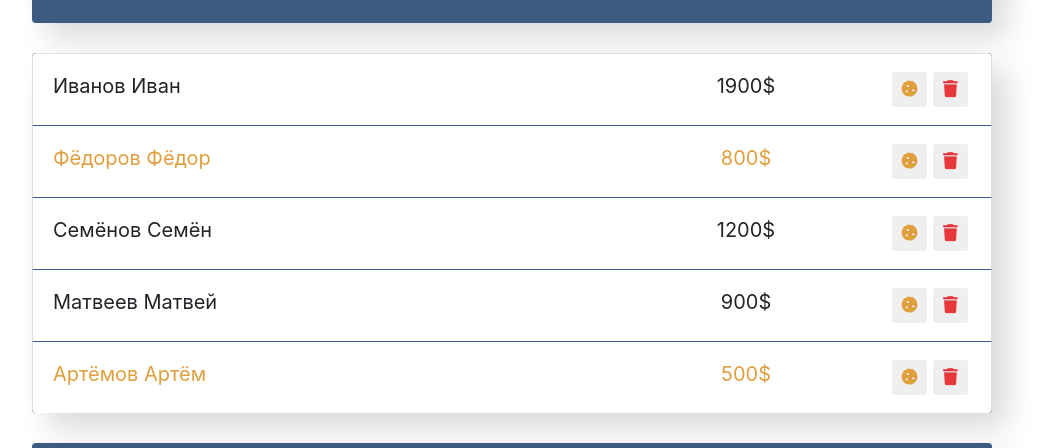
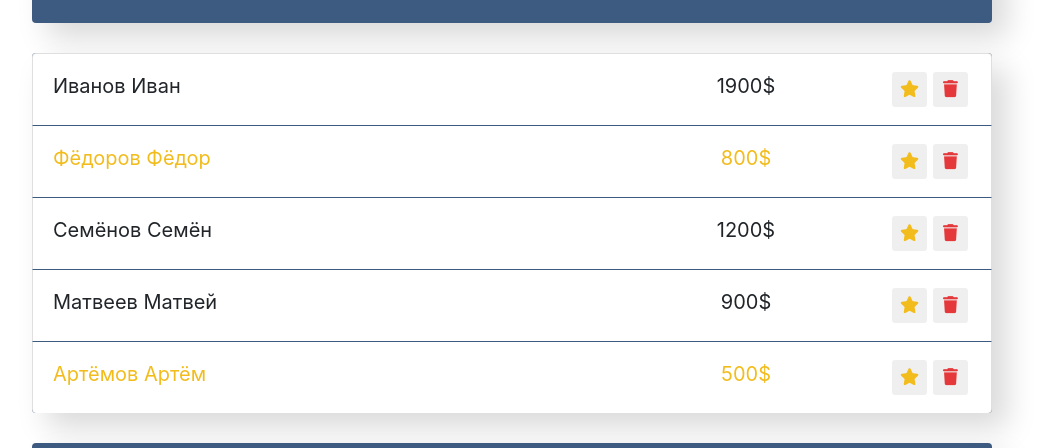
Before and after one commit to mtvphnx/react-todo, a React (Create React App) app: page / in a window 1280 px wide. Shown: the part 306-754 px from the top of the page, without its empty margins (128-1172 px from the left). Built offline with nearby package versions, Linux system fonts and the light colour scheme.

Commit message:
сделал рефакторинг

```diff
--- a/src/components/App/App.jsx
+++ b/src/components/App/App.jsx
@@ -3,61 +3,54 @@ import {Filter, Form, Info, List, Search} from "../../components/";
 import './App.scss';
 
 export class App extends Component {
-    constructor(props) {
-        super(props);
-        this.state = {
-            data: [
-                {name: 'Иванов Иван', salary: 1900, increase: false, key: 0},
-                {name: 'Фёдоров Фёдор', salary: 800, increase: true, key: 1},
-                {name: 'Семёнов Семён', salary: 1200, increase: false, key: 2},
-                {name: 'Матвеев Матвей', salary: 900, increase: false, key: 3},
-                {name: 'Артёмов Артём', salary: 500, increase: true, key: 4}
-            ],
-            text: '',
-            active: 'all'
-        }
-        this.max = this.state.data.length;
+    state = {
+        data: [
+            {name: 'Иванов Иван', salary: 1900, star: false, key: 0},
+            {name: 'Фёдоров Фёдор', salary: 800, star: true, key: 1},
+            {name: 'Семёнов Семён', salary: 1200, star: false, key: 2},
+            {name: 'Матвеев Матвей', salary: 900, star: false, key: 3},
+            {name: 'Артёмов Артём', salary: 500, star: true, key: 4}
+        ],
+        text: '',
+        active: 'all'
     }
 
-    deleteElement = (id) => {
-        this.setState(({data}) => {
-            return {
-                data: data.filter(item => item.key !== id)
-            }
+    addElement = (name, salary) => {
+        let key = this.state.data.length;
+
+        const element = {
+            name: name,
+            salary: +salary,
+            star: false,
+            key: key++
+        }
+
+        this.setState(({data}) => ({
+            data: [...data, element]
+        }))
+    }
+
+    starElement = (key) => {
+        this.setState(({data}) => ({
+            data: data.map(item => {
+                return (item.key === key) ? {...item, star: !item['star']} : item;
+            })
+        }))
+    }
+
+    deleteElement = (key) => {
+        this.setState(({data}) => ({
+            data: data.filter(item => item.key !== key)
+        }))
+    }
+
+    toggleState = (name, value) => {
+        this.setState({
+            [name]: value
         })
     }
 
-    addElement = (name, salary) => {
-        const newElement = {
-            name: name,
-            salary: +salary,
-            increase: false,
-            key: this.max++
-        }
-
-        this.setState(({data}) => {
-            return {
-                data: [...data, newElement]
-            }
-        })
-    }
-
-    toggleProp = (key, prop) => {
-        this.setState(({data}) => {
-            const newData = data.map(item => {
-                if (item.key === key) {
-                    return {...item, [prop]: !item[prop]}
-                }
-                return item;
-            });
-
-            return {
-                data: newData
-            };
-        })
-    }
-
-    searchElements = (data, text) => {
+    search = (data, text) => {
         if (text !== '') {
             return data.filter(item => {
                 let name = item.name.toLowerCase().trim();
@@ -68,47 +61,37 @@ export class App extends Component {
         }
     }
 
-    searchText = (text) => {
-        this.setState({
-            text: text
-        })
-    }
-
-    filter = (items, name) => {
+    filter = (data, name) => {
         switch (name) {
-            case 'increase':
-                return items.filter(item => item.increase);
+            case 'star':
+                return data.filter(item => item.star);
             case 'rich':
-                return items.filter(item => item.salary > 1000);
+                return data.filter(item => item.salary > 1000);
             default:
-                return items;
+                return data;
         }
-    }
-
-    checkoutFilter = (name) => {
-        this.setState({
-            active: name
-        })
     }
 
     render() {
         const {data, text, active} = this.state;
-        const increaseLength = data.filter(item => item.increase).length;
-        const filteredElements = this.searchElements(this.filter(data, active), text);
+        const result = this.search(this.filter(data, active), text);
 
         return (
             <div className="app">
-                <Info length={data.length} increase={increaseLength} />
+                <Info data={data}/>
 
                 <div className="search-panel">
-                    <Search onChange={this.searchText}/>
-                    <Filter checkoutFilter={this.checkoutFilter} active={active}/>
+                    <Search toggleState={this.toggleState}/>
+                    <Filter
+                        toggleState={this.toggleState}
+                        active={active}/>
                 </div>
 
-                <List onDelete={this.deleteElement}
-                      data={filteredElements}
-                      toggleProp={this.toggleProp}
-                />
+                <List
+                    onDelete={this.deleteElement}
+                    onStar={this.starElement}
+                    data={result} />
+
                 <Form onCreate={this.addElement} />
             </div>
         );
--- a/src/components/Element/Element.jsx
+++ b/src/components/Element/Element.jsx
@@ -1,25 +1,33 @@
 import './Element.scss';
 
-export const Element = ({name, salary, increase, onDelete, toggleProp}) => {
+export const Element = ({name, salary, star, onDelete, onStar}) => {
+    const data = [
+        // {key: 0, name: 'pen', text: 'Редактировать'},
+        {key: 1, name: 'star', text: 'Премировать', handler: onStar},
+        {key: 2, name: 'trash', text: 'Удалить', handler: onDelete}
+    ]
+
+    const buttons = data.map(item => {
+        const {key, name, text, handler} = item;
+
+        return (
+            <button
+                type="button"
+                key={key}
+                className={`btn-${name} btn-sm`}
+                onClick={handler}
+                title={text}>
+                <i className={`fas fa-${name}`}/>
+            </button>
+        );
+    })
+
     return (
-        <li className={`list-group-item d-flex justify-content-between ${increase ? 'increase' : ''}`}>
-            <span className="list-group-item-label" data-toggle="star" onClick={toggleProp}>{name}</span>
+        <li className={`list-group-item d-flex justify-content-between ${star ? 'star' : ''}`}>
+            <span className="list-group-item-label">{name}</span>
             <div className="list-group-item-input value">{salary}$</div>
             <div className='d-flex justify-content-center align-items-center'>
-                <button type="button"
-                        className="btn-cookie btn-sm "
-                        data-toggle="increase"
-                        title="Премировать"
-                        onClick={toggleProp}>
-                    <i className="fas fa-cookie"/>
-                </button>
-
-                <button type="button"
-                        className="btn-trash btn-sm "
-                        title="Уволить"
-                        onClick={onDelete}>
-                    <i className="fas fa-trash" />
-                </button>
+                {buttons}
             </div>
         </li>
     );
--- a/src/components/Element/Element.scss
+++ b/src/components/Element/Element.scss
@@ -34,7 +34,7 @@
 }
 
 .list-group-item .btn-cookie {
-  color: #e09f3e;
+  color: #f2bc1d;
 }
 
 .list-group-item .btn-trash {
@@ -42,15 +42,11 @@
 }
 
 .list-group-item .fa-star {
-  width: 35px;
-  height: 35px;
-  text-align: center;
-  line-height: 35px;
-  font-size: 16px;
-  color: #FFD700;
-  transition: 0.3s all;
-  transform: translateX(30px);
-  opacity: 0;
+  color: #f2bc1d;
+}
+
+.list-group-item .fa-pen {
+  color: #1bcd1b;
 }
 
 .list-group-item.like .fa-star {
@@ -58,10 +54,10 @@
   transform: translateX(0px);
 }
 
-.list-group-item.increase .list-group-item-label, .list-group-item.increase .list-group-item-input {
-  color: #e09f3e;
+.list-group-item.star .list-group-item-label, .list-group-item.star .list-group-item-input {
+  color: #f2bc1d;
 }
 
-.list-group-item.increase .btn-star {
+.list-group-item.star .btn-star {
   color: #aeaeae;
 }
--- a/src/components/Filter/Filter.jsx
+++ b/src/components/Filter/Filter.jsx
@@ -1,32 +1,38 @@
 import './Filter.scss';
 
-export const Filter = ({active, checkoutFilter}) => {
+export const Filter = ({active, toggleState}) => {
     const data = [
         {key: 0, name: 'all', text: 'Все сотрудники'},
-        {key: 1, name: 'increase', text: 'Премированные'},
+        {key: 1, name: 'star', text: 'Премированные'},
         {key: 2, name: 'rich', text: 'Больше 1000$'}
     ]
 
-    const handleClick = (e) => {
+    const onClick = (e) => {
         const name = e.currentTarget.getAttribute('data-name');
-        checkoutFilter(name);
+        toggleState('active', name);
     }
 
     const buttons = data.map(item => {
-        const {key, name, text} = item,
-            activeFilter = active === name,
+        const {key, name, text} = item;
+
+        const activeFilter = active === name,
             classNames = activeFilter ? 'active' : '';
 
-        return <button key={key}
-                       type="button"
-                       data-name={name}
-                       className={`btn btn-outline-light ${classNames}`}
-                       onClick={e => handleClick(e)}>
-                       {text}
-                </button>
+        return (
+            <button
+                key={key}
+                type="button"
+                data-name={name}
+                className={`btn btn-outline-light ${classNames}`}
+                onClick={e => onClick(e)}>
+                {text}
+            </button>
+        );
     })
 
     return (
-        <div className="btn-group">{buttons}</div>
+        <div className="btn-group">
+            {buttons}
+        </div>
     );
 }
--- a/src/components/Form/Form.jsx
+++ b/src/components/Form/Form.jsx
@@ -2,12 +2,9 @@ import {Component} from "react";
 import './Form.scss';
 
 export class Form extends Component {
-    constructor(props) {
-        super(props);
-        this.state = {
-            name: '',
-            salary: ''
-        }
+    state = {
+        name: '',
+        salary: ''
     }
 
     onChange = (e) => {
@@ -18,9 +15,10 @@ export class Form extends Component {
 
     onSubmit = (e) => {
         e.preventDefault();
+        const {name, salary} = this.state;
 
-        if (this.state.name !== '' && this.state.salary !== '') {
-            this.props.onCreate(this.state.name, this.state.salary);
+        if (name !== '' && salary !== '') {
+            this.props.onCreate(name, salary);
 
             this.setState({
                 name: '',
@@ -30,28 +28,34 @@ export class Form extends Component {
     }
 
     render() {
-        const {name, salary} = this.state;
+        const data = [
+            {key: 0, type: 'text', placeholder: 'Имя', name: 'name'},
+            {key: 1, type: 'number', placeholder: 'Зарплата', name: 'salary'}
+        ]
+
+        const inputs = data.map(item => {
+            const {key, type, placeholder, name} = item;
+
+            return (
+                <input
+                    type={type}
+                    key={key}
+                    name={name}
+                    className="form-control new-post-label"
+                    placeholder={placeholder}
+                    value={this.state[name]}
+                    onChange={this.onChange}/>
+            );
+        });
 
         return (
             <div className="app-add-form">
                 <h3>Добавьте нового сотрудника</h3>
-                <form className="add-form d-flex"
+                <form
+                    className="add-form d-flex"
                     onSubmit={e => this.onSubmit(e)}>
-                    <input type="text"
-                           className="form-control new-post-label"
-                           placeholder="Имя"
-                           name="name"
-                           value={name}
-                           onChange={this.onChange} />
-                    <input type="number"
-                           className="form-control new-post-label"
-                           placeholder="Зарплата"
-                           name="salary"
-                           value={salary}
-                           onChange={this.onChange}/>
-
-                    <button type="submit"
-                            className="btn btn-outline-light">Добавить</button>
+                    {inputs}
+                    <button type="submit" className="btn btn-outline-light">Добавить</button>
                 </form>
             </div>
         )
--- a/src/components/Info/Info.jsx
+++ b/src/components/Info/Info.jsx
@@ -1,10 +1,12 @@
 import './Info.scss';
 
-export const Info = ({length, increase}) => {
+export const Info = ({data}) => {
+    const star = data.filter(item => item.star).length;
+
     return (
         <div className="info">
-            <h3>Общее число сотрудников: {length}</h3>
-            <h3>Премию получат: {increase}</h3>
+            <h3>Общее число сотрудников: {data.length}</h3>
+            <h3>Премию получат: {star}</h3>
         </div>
     );
 }
--- a/src/components/List/List.jsx
+++ b/src/components/List/List.jsx
@@ -1,17 +1,21 @@
 import {Element} from "../../components";
 import './List.scss';
 
-export const List = ({data, onDelete, toggleProp}) => {
+export const List = ({data, onDelete, onStar}) => {
     const elements = data.map(item => {
-            return <Element {...item}
-                        onDelete={() => onDelete(item.key)}
-                        toggleProp={e => toggleProp(item.key, e.currentTarget.getAttribute('data-toggle'))}
-                    />
+            return (
+                <Element
+                    onDelete={() => onDelete(item.key)}
+                    onStar={() => onStar(item.key)}
+                    {...item} />
+            );
     });
+
+    const Error = () => <div className="error">Сотрудники не найдены</div>
 
     return (
         <ul className="app-list list-group">
-            {(data.length) !== 0 ? elements : <div className="error">Сотрудники не найдены</div>}
+            {data.length !== 0 ? elements : <Error/>}
         </ul>
     );
 }
```
Also changed, not shown: src/components/Search/Search.jsx (+10 -12 lines).
